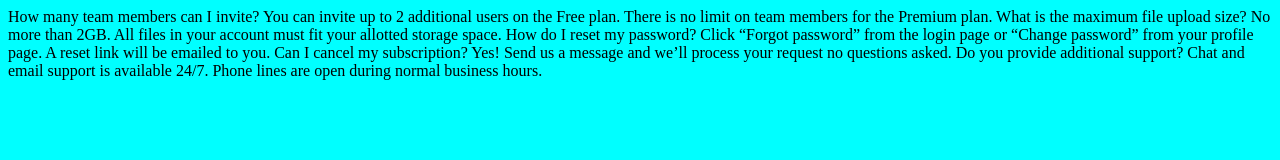
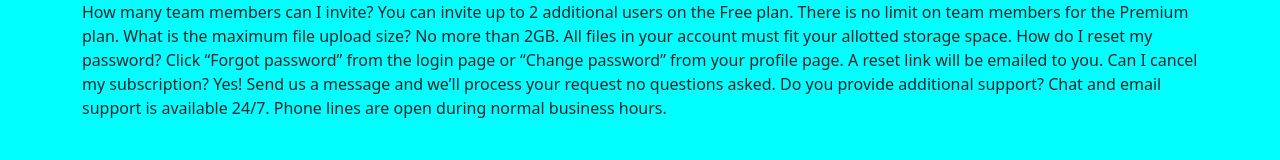
Before and after one commit to JaJamaRu14/faq-page, a plain HTML site: page index.html in a window 1280 px wide. Drawn offline with nearby package versions, Linux system fonts and the light colour scheme.

Commit message:
Change index.html

```diff
--- a/index.html
+++ b/index.html
@@ -4,19 +4,27 @@
     <meta charset="UTF-8" />
     <meta name="viewport" content="width=device-width, initial-scale=1.0" />
     <!-- displays site properly based on user's device -->
-
+    <!-- Bootstrap -->
+    <link
+      href="https://cdn.jsdelivr.net/npm/bootstrap@5.0.0-beta1/dist/css/bootstrap.min.css"
+      rel="stylesheet"
+      integrity="sha384-giJF6kkoqNQ00vy+HMDP7azOuL0xtbfIcaT9wjKHr8RbDVddVHyTfAAsrekwKmP1"
+      crossorigin="anonymous"
+    />
     <!-- Custom stylesheet  -->
     <link rel="stylesheet" href="style.css" />
   </head>
   <body>
-    How many team members can I invite? You can invite up to 2 additional users
-    on the Free plan. There is no limit on team members for the Premium plan.
-    What is the maximum file upload size? No more than 2GB. All files in your
-    account must fit your allotted storage space. How do I reset my password?
-    Click “Forgot password” from the login page or “Change password” from your
-    profile page. A reset link will be emailed to you. Can I cancel my
-    subscription? Yes! Send us a message and we’ll process your request no
-    questions asked. Do you provide additional support? Chat and email support
-    is available 24/7. Phone lines are open during normal business hours.
+    <main class="container">
+      How many team members can I invite? You can invite up to 2 additional
+      users on the Free plan. There is no limit on team members for the Premium
+      plan. What is the maximum file upload size? No more than 2GB. All files in
+      your account must fit your allotted storage space. How do I reset my
+      password? Click “Forgot password” from the login page or “Change password”
+      from your profile page. A reset link will be emailed to you. Can I cancel
+      my subscription? Yes! Send us a message and we’ll process your request no
+      questions asked. Do you provide additional support? Chat and email support
+      is available 24/7. Phone lines are open during normal business hours.
+    </main>
   </body>
 </html>
```
